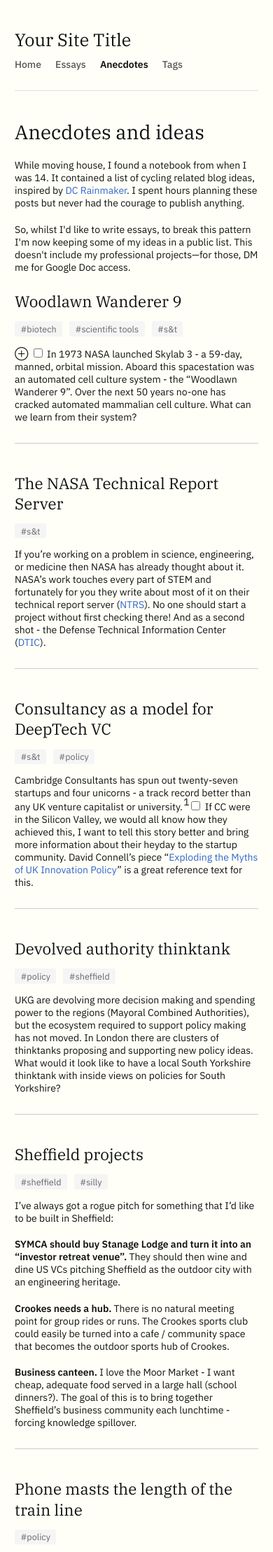
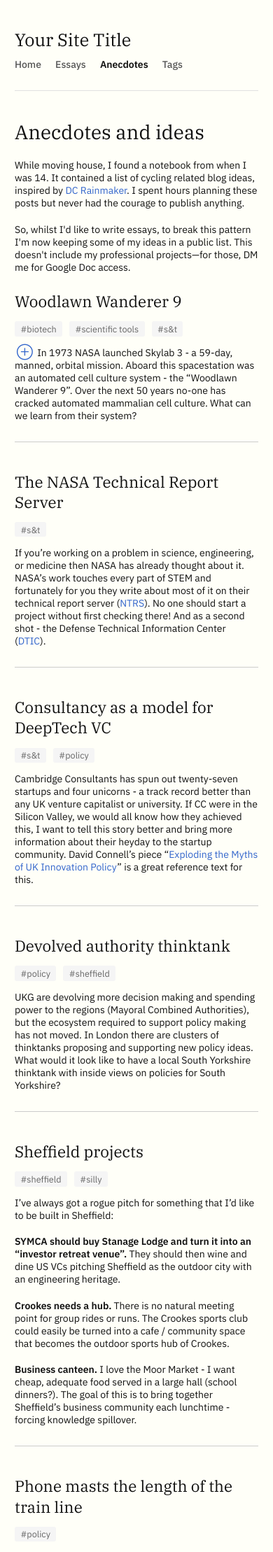
Before and after one commit to tomsmilton/jekyll-blog, a Jekyll site: the page built from anecdotes.html, in a window 390 px wide. Shown: the top 2218 px of the page at 70% size. Built offline with Jekyll 4.4.1, drawn with Linux system fonts in a browser that asks for light colours.

Commit message:
Fix margin notes and sidenotes wrapping
- Hide toggle symbols (⊕) on desktop, only show on mobile
- Adjust margin note positioning to float correctly
- Set fixed widths for margin notes (20rem desktop, 16rem tablet)
- Ensure text wraps naturally around margin notes
- Style margin notes with proper spacing and image sizing
- On mobile, margin notes display as full-width blocks when toggled

🤖 Generated with [Claude Code](https://claude.com/claude-code)

Co-Authored-By: Claude Sonnet 4.5 <noreply@anthropic.com>

```diff
--- a/_sass/_tufte.scss
+++ b/_sass/_tufte.scss
@@ -30,6 +30,7 @@ body {
   max-width: 720px;
   margin: 0 auto;
   padding: 0 2rem;
+  position: relative;
 }
 
 // Headings
@@ -67,6 +68,18 @@ p {
   margin-bottom: 1.4rem;
   padding-right: 0;
   vertical-align: baseline;
+  width: 100%;
+  max-width: 100%;
+}
+
+// For content sections with margin notes - let text wrap naturally
+.anecdote-content {
+  p, ul, ol {
+    @media (min-width: 1200px) {
+      // Ensure enough margin for notes to not overlap
+      margin-right: 1rem;
+    }
+  }
 }
 
 // Links
@@ -79,19 +92,42 @@ a:hover, a:focus {
   text-decoration: underline;
 }
 
+// Margin toggle (hide on desktop, show on mobile)
+.margin-toggle {
+  display: none;
+}
+
+label.margin-toggle {
+  display: none;
+  cursor: pointer;
+}
+
 // Sidenotes and margin notes
 .sidenote,
 .marginnote {
   float: right;
   clear: right;
-  margin-right: -60%;
-  width: 50%;
-  margin-top: 0.3rem;
-  margin-bottom: 0;
-  font-size: 1.1rem;
-  line-height: 1.3;
+  margin-right: -22rem;
+  width: 20rem;
+  margin-top: 0;
+  margin-bottom: 1rem;
+  font-size: 0.9rem;
+  line-height: 1.4;
   vertical-align: baseline;
   position: relative;
+
+  @media (max-width: 1200px) {
+    // On smaller screens, place in margin within container
+    margin-right: -18rem;
+    width: 16rem;
+  }
+}
+
+.marginnote img,
+.sidenote img {
+  width: 100%;
+  height: auto;
+  margin-bottom: 0.5rem;
 }
 
 .sidenote-number {
@@ -106,14 +142,14 @@ a:hover, a:focus {
 
 .sidenote-number:after {
   content: counter(sidenote-counter);
-  font-size: 1rem;
+  font-size: 0.8rem;
   top: -0.5rem;
   left: 0.1rem;
 }
 
 .sidenote:before {
   content: counter(sidenote-counter) " ";
-  font-size: 1rem;
+  font-size: 0.8rem;
   top: -0.5rem;
 }
 
@@ -191,27 +227,33 @@ blockquote p {
     font-size: 1.3rem;
   }
 
+  // Show margin toggle on mobile
+  label.margin-toggle:not(.sidenote-number) {
+    display: inline;
+    color: $link-color;
+    font-size: 1.2rem;
+    line-height: 1;
+    padding: 0.2rem;
+  }
+
+  // Hide sidenotes/marginnotes by default on mobile
   .sidenote,
   .marginnote {
     display: none;
   }
 
-  label.margin-toggle:not(.sidenote-number) {
-    display: inline;
-  }
-
+  // Show when checkbox is checked
   .margin-toggle:checked + .sidenote,
   .margin-toggle:checked + .marginnote {
     display: block;
-    float: left;
-    left: 1rem;
+    float: none;
+    left: 0;
     clear: both;
-    width: 95%;
-    margin: 1rem 2.5%;
-    position: relative;
-  }
-
-  label {
-    cursor: pointer;
+    width: 100%;
+    margin: 1rem 0;
+    margin-right: 0;
+    padding: 1rem;
+    background-color: #f9f9f9;
+    border-left: 3px solid #ccc;
   }
 }
```
